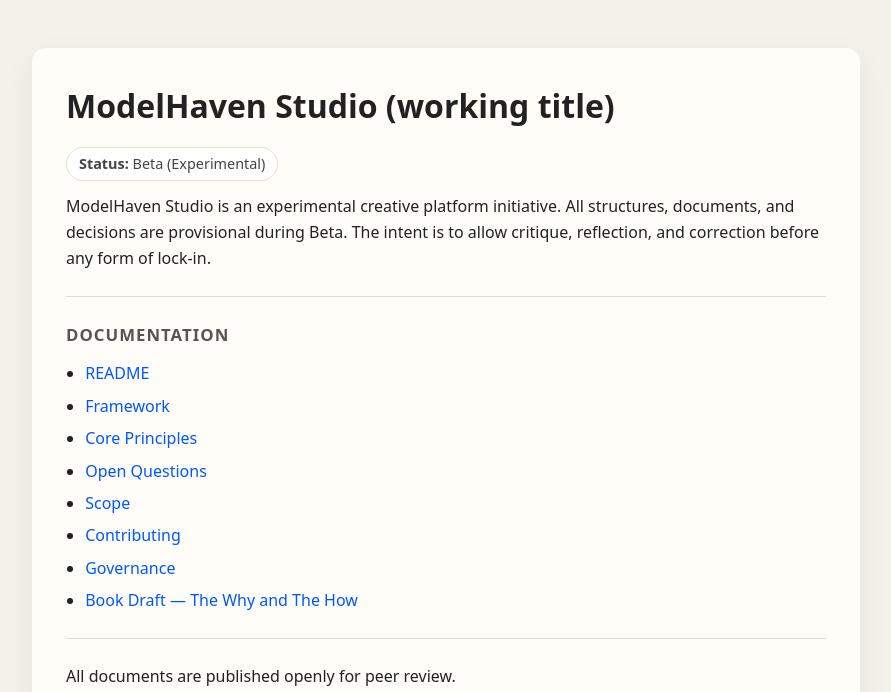
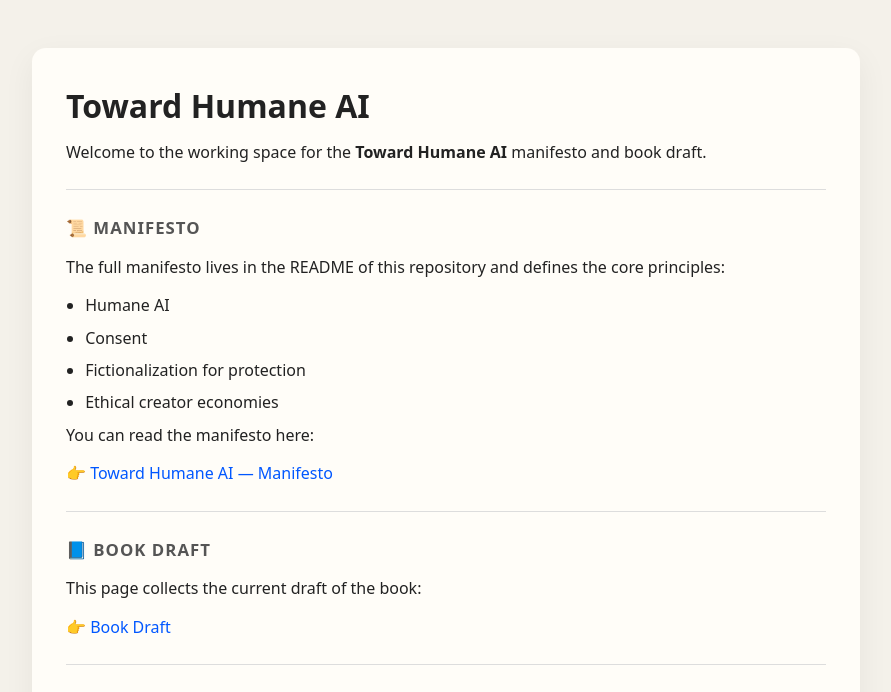
Before and after one commit to MartijnBruzzese/ModelHaven-Studio, a Jekyll site: the page built from index.md, in a window 1280 px wide. Shown: the top 692 px of the page, without its empty margins (194-1085 px from the left). Built offline with Jekyll 4.4.1, drawn with Linux system fonts in a browser that asks for light colours.

Commit message:
Update index.md

```diff
--- a/index.md
+++ b/index.md
@@ -1,29 +1,37 @@
 ---
 layout: default
-title: ModelHaven Studio
+title: Toward Humane AI
 ---
 
-# ModelHaven Studio (working title)
+# Toward Humane AI
 
-<span class="status"><strong>Status:</strong> Beta (Experimental)</span>
-
-ModelHaven Studio is an experimental creative platform initiative.
-All structures, documents, and decisions are provisional during Beta.
-The intent is to allow critique, reflection, and correction before any form of lock-in.
+Welcome to the working space for the **Toward Humane AI** manifesto and book draft.
 
 ---
 
-## Documentation
+## 📜 Manifesto
 
-- [README](README.html)
-- [Framework](FRAMEWORK.html)
-- [Core Principles](PRINCIPLES.html)
-- [Open Questions](OPEN_QUESTIONS.html)
-- [Scope](SCOPE.html)
-- [Contributing](CONTRIBUTING.html)
-- [Governance](GOVERNANCE.html)
-- [Book Draft — The Why and The How](BOOK_DRAFT.html)
+The full manifesto lives in the README of this repository and defines the core principles:
+
+- Humane AI
+- Consent
+- Fictionalization for protection
+- Ethical creator economies
+
+You can read the manifesto here:
+
+👉 [Toward Humane AI — Manifesto](README.md)
 
 ---
 
-All documents are published openly for peer review.
+## 📘 Book Draft
+
+This page collects the current draft of the book:
+
+👉 [Book Draft](BOOK_DRAFT.md)
+
+---
+
+## 📚 Cover
+
+![Book cover](/images/book_cover_small.png){: style="max-width: 700px; width: 100%; height: auto; border-radius: 6px;" }
```
